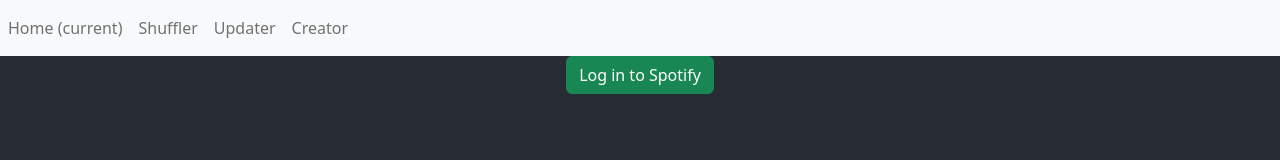
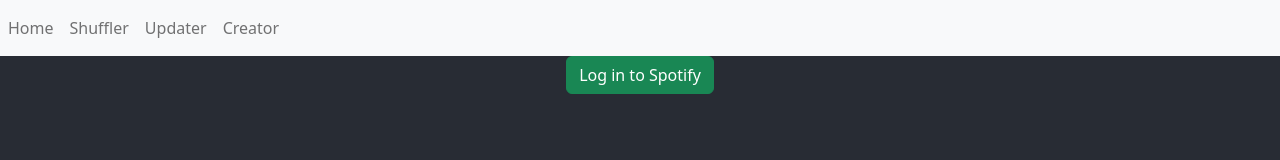
Before and after one commit to SammySasaki/spotify-app, a React (Create React App) app in the folder client/: page / in a window 1280 px wide. Shown: the top 160 px of the page. Built offline with nearby package versions, Linux system fonts and the light colour scheme; the HTML template or start-up script is replaced by a standard one.

Commit message:
fixed navbar

```diff
--- a/client/src/Navigation/Navbar.js
+++ b/client/src/Navigation/Navbar.js
@@ -9,7 +9,7 @@
         <div className="collapse navbar-collapse" id="navbarNav">
             <ul className="navbar-nav">
             <li className="nav-item active">
-                <a className="nav-link" href="/">Home <span className="sr-only">(current)</span></a>
+                <a className="nav-link" href="/">Home</a>
             </li>
             <li className="nav-item">
                 <a className="nav-link" href="/shuffler">Shuffler</a>
```
